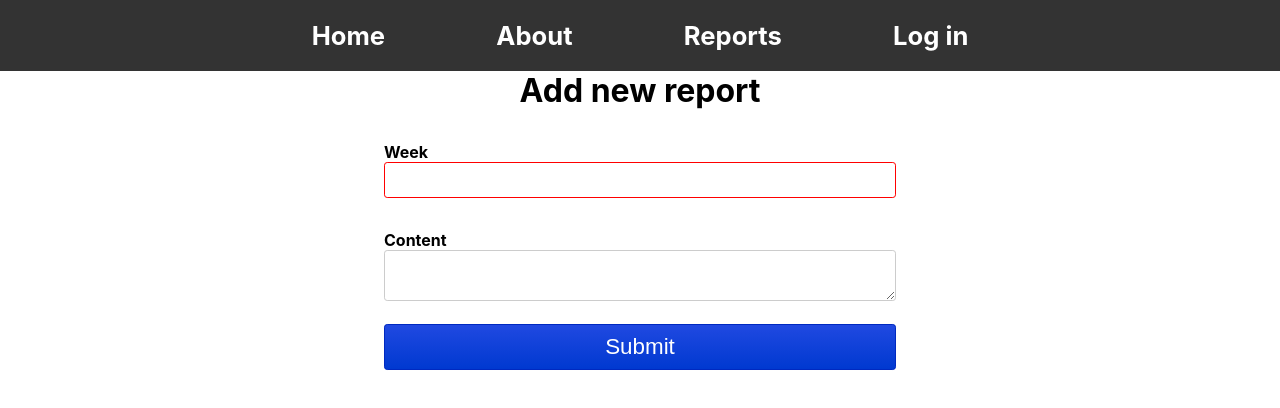
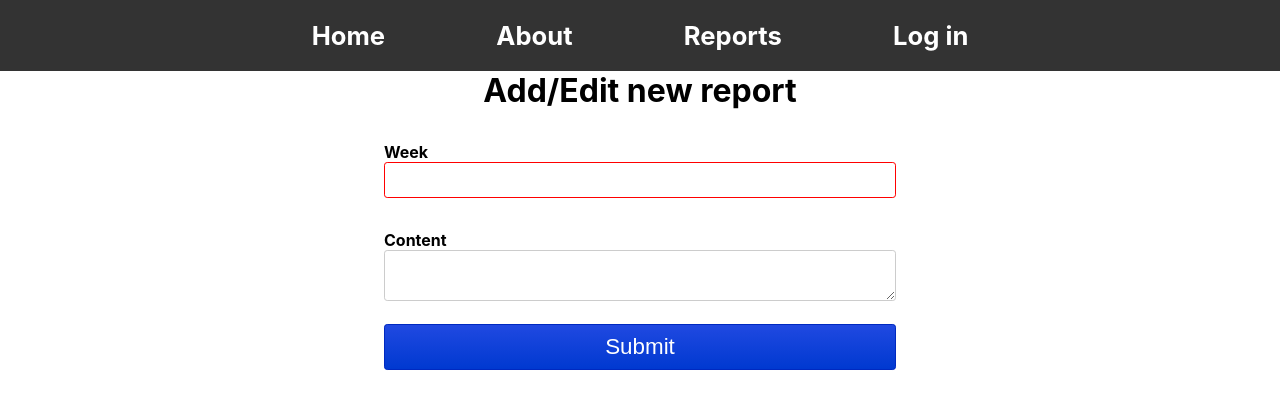
Before and after one commit to rinnegard/me-jsramverk, a React (Create React App) app: page /report/add in a window 1280 px wide. Shown: the top 408 px of the page. Built offline with nearby package versions, Linux system fonts and the light colour scheme.

Commit message:
Adding small things

```diff
--- a/src/components/NewReport.js
+++ b/src/components/NewReport.js
@@ -43,7 +43,7 @@ function NewReport(props) {
 
     return (
         <div className="content">
-            <h1>Add new report</h1>
+            <h1>Add/Edit new report</h1>
             <form onSubmit={formSubmit}>
                 <label htmlFor="week">Week</label>
                 <input type="number" name="week" min="1" required onChange={inputChange} value={week}/>
--- a/src/components/Toc.js
+++ b/src/components/Toc.js
@@ -6,13 +6,6 @@ function Toc() {
         <div className="toc">
             <h2>Content:</h2>
             <ul>
-                <li>
-                    <Link
-                        to="/report/add"
-                    >
-                        Add/Edit
-                    </Link>
-                </li>
                 <li>
                     <Link
                         to="/report/week/1"
@@ -27,6 +20,13 @@ function Toc() {
                         Week 2
                     </Link>
                 </li>
+                <li>
+                    <Link
+                        to="/report/add"
+                    >
+                        Add/Edit
+                    </Link>
+                </li>
             </ul>
         </div>
     );
--- a/src/views/Report.js
+++ b/src/views/Report.js
@@ -6,7 +6,6 @@ import { useParams } from "react-router-dom";
 
 function Report() {
     const { id } = useParams();
-    console.log(id);
 
     const [content, setContent] = useState("");
     const [week, setWeek] = useState("");
```
